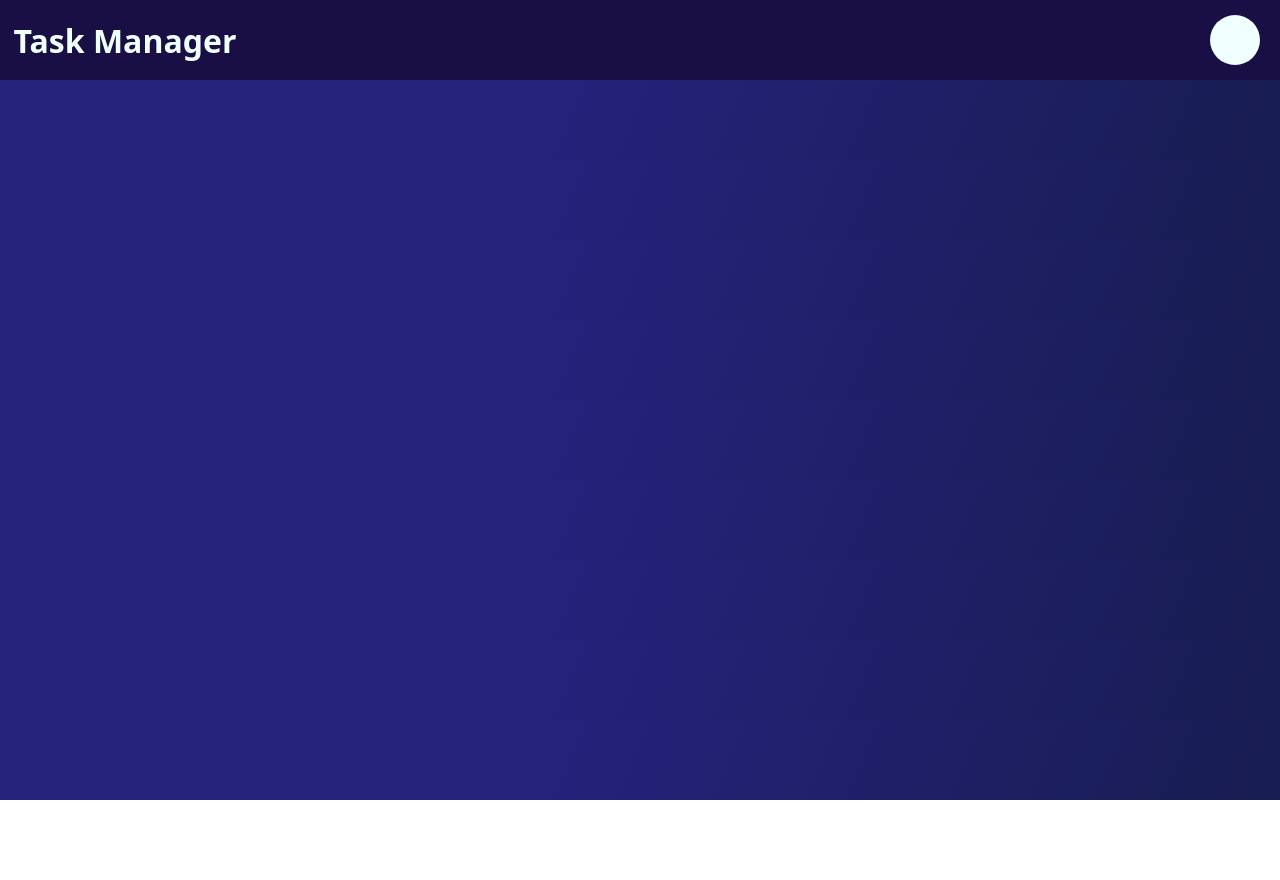
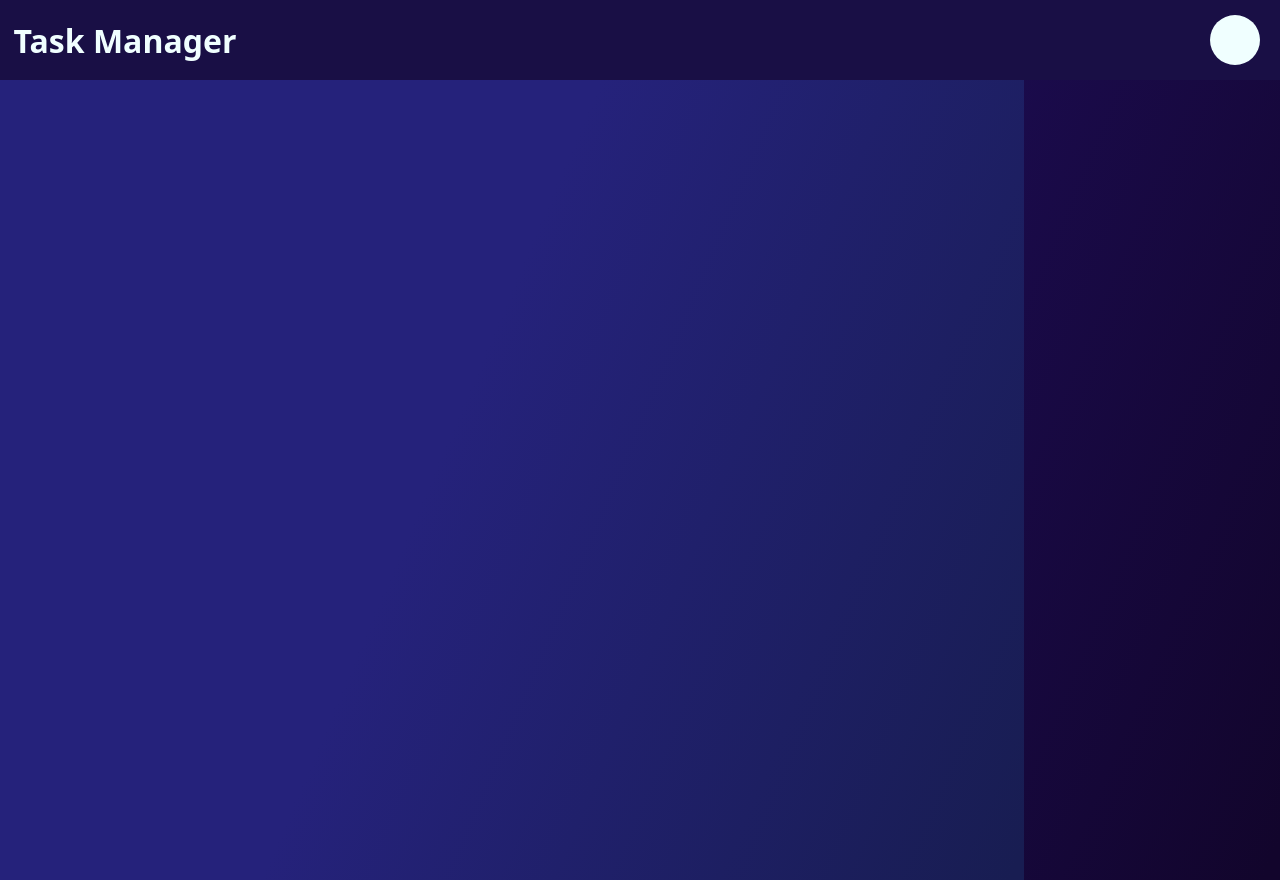
Before and after one commit to Peveylun/task-manager, a React (Vite) app in the folder client/: page / in a window 1280 px wide. Before the commit the page ends 800 px from the top, so only its background shows below. Built offline with nearby package versions, Linux system fonts and the light colour scheme.

Commit message:
some stuff

```diff
--- a/client/package.json
+++ b/client/package.json
@@ -10,6 +10,7 @@
     "preview": "vite preview"
   },
   "dependencies": {
+    "@dnd-kit/core": "^6.3.1",
     "react": "^19.0.0",
     "react-dom": "^19.0.0"
   },
--- a/client/src/App.css
+++ b/client/src/App.css
@@ -4,6 +4,7 @@
 }
 
 body {
-  background: rgb(37,34,123);
-  background: linear-gradient(113deg, rgba(37,34,123,1) 44%, rgba(24,29,82,1) 99%);
+  background: rgb(31,14,93);
+  background: linear-gradient(113deg, rgba(31,14,93,1) 44%, rgba(18,5,44,1) 99%);
+  min-height: 100vh;
 }
--- a/client/src/App.jsx
+++ b/client/src/App.jsx
@@ -1,10 +1,12 @@
 import './App.css'
 import Footer from "./components/Footer/footer.jsx";
+import Dashboard from "./components/Dashboard/dashboard.jsx";
 
 function App() {
     return (
         <>
             <Footer></Footer>
+            <Dashboard></Dashboard>
         </>
     )
 }
--- /dev/null
+++ b/client/src/components/Dashboard/dashboard.css
@@ -0,0 +1,7 @@
+.dashboard {
+    background: rgb(37,34,123);
+    background: linear-gradient(113deg, rgba(37,34,123,1) 44%, rgba(24,29,82,1) 99%);
+
+    width: 80%;
+    height: 800px;
+}
--- /dev/null
+++ b/client/src/components/Dashboard/dashboard.jsx
@@ -0,0 +1,12 @@
+import './dashboard.css'
+
+function Dashboard(props) {
+
+    return (
+        <div className="dashboard">
+
+        </div>
+    )
+}
+
+export default Dashboard;
--- a/client/src/components/Footer/footer.css
+++ b/client/src/components/Footer/footer.css
@@ -12,9 +12,9 @@
 
 .right {
     display: flex;
-    justify-content: flex-end; /* Вирівнюємо контент по правому краю */
-    align-items: center; /* Центруємо елементи вертикально */
-    padding-right: 20px; /* Додаємо відступ справа для естетики */
+    justify-content: flex-end;
+    align-items: center;
+    padding-right: 20px;
 }
 
 .title {
```
Also changed, not shown: client/src/index.css (line endings or trailing spaces).
